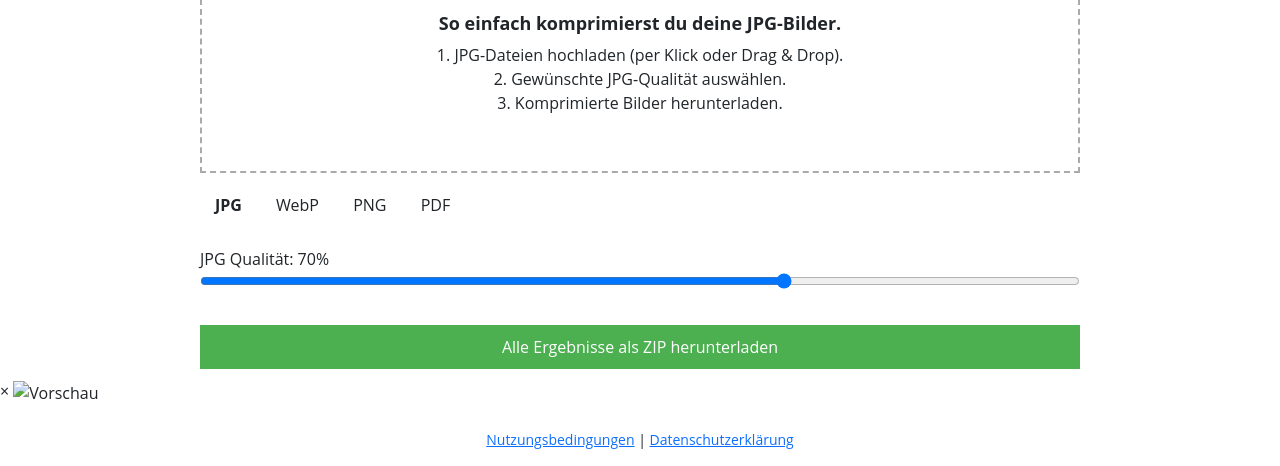
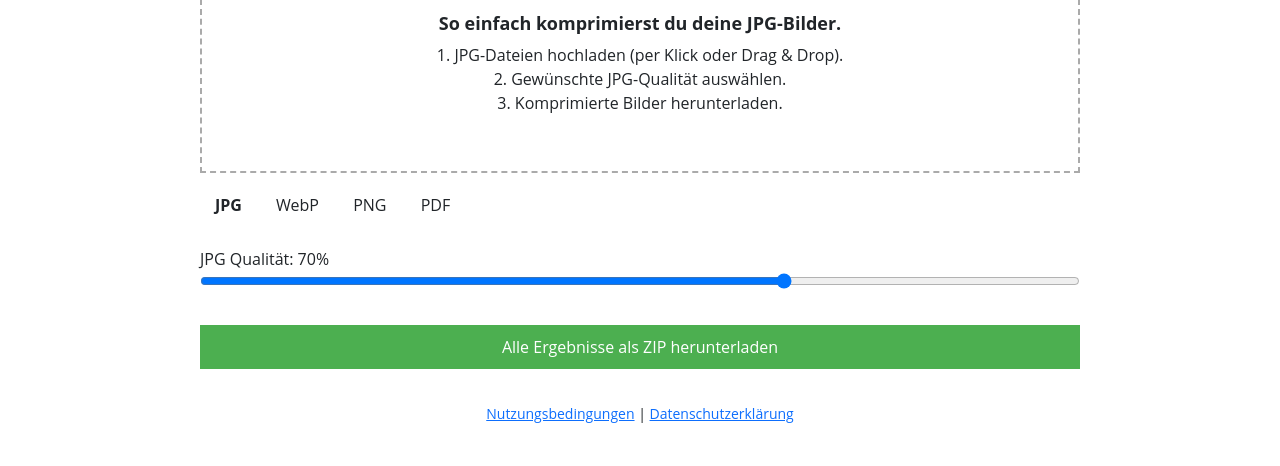
Before and after one commit to jengelhaupt/image-compressor, a plain HTML site: page jpg.html in a window 1280 px wide. Shown: the part 429-895 px from the top of the page. After the commit the page ends 869 px from the top, so only its background shows below. Drawn offline with nearby package versions, Linux system fonts and the light colour scheme.

Commit message:
Update jpg.html

```diff
--- a/jpg.html
+++ b/jpg.html
@@ -86,11 +86,6 @@
 <button id="zipBtn">Alle Ergebnisse als ZIP herunterladen</button>
 <div id="preview"></div>
 </div>
-            <!-- Overlay für große Vorschau -->
-    <div id="lightbox" class="hidden">
-        <span id="lightboxClose">&times;</span>
-        <img id="lightboxImg" src="" alt="Vorschau">
-    </div>
 
 <script src="app.js"></script>
     <script src="https://cdn.jsdelivr.net/npm/jszip@3.10.1/dist/jszip.min.js"></script>
```
